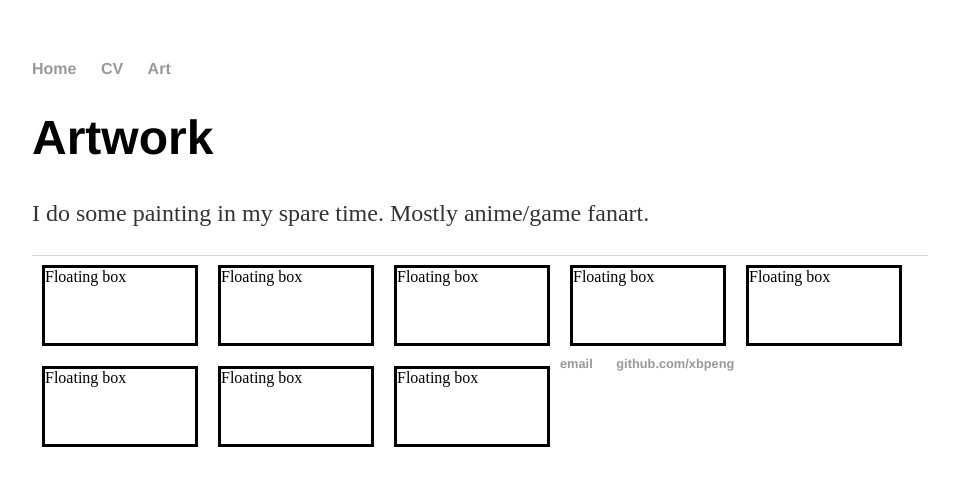
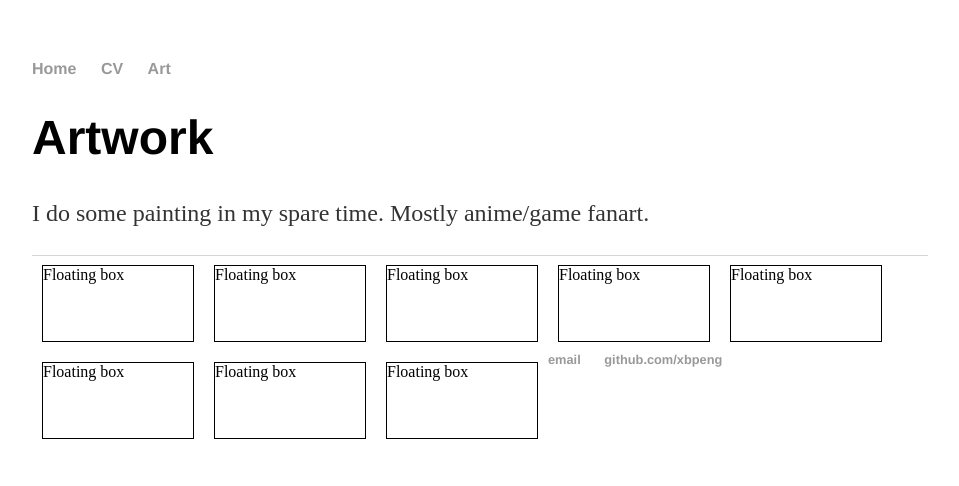
Before and after one commit to xbpeng/xbpeng.github.io, a Jekyll site: the page built from blog/index.html, in a window 1280 px wide. Shown: the top 486 px of the page, without its empty margins (160-1119 px from the left). Built offline with Jekyll 4.4.1, drawn with Linux system fonts in a browser that asks for light colours.

Commit message:
Update index.html

```diff
--- a/blog/index.html
+++ b/blog/index.html
@@ -10,7 +10,7 @@ title: Artwork
 	    width: 150px;
 	    height: 75px;
 	    margin: 10px;
-	    border: 3px solid #000000;
+	    border: 1px solid #000000;
 	}
 	</style>
 	</head>
```
